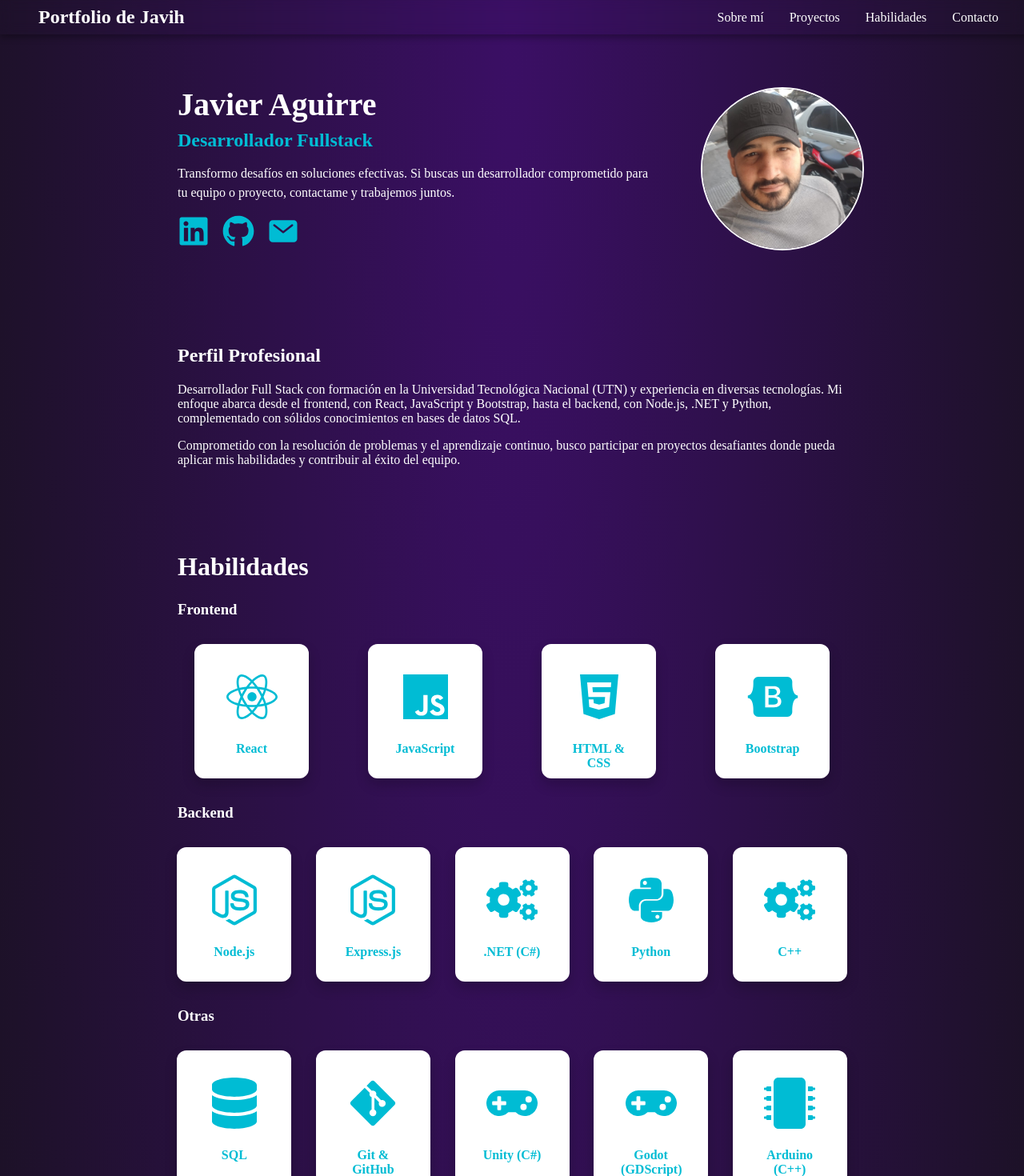
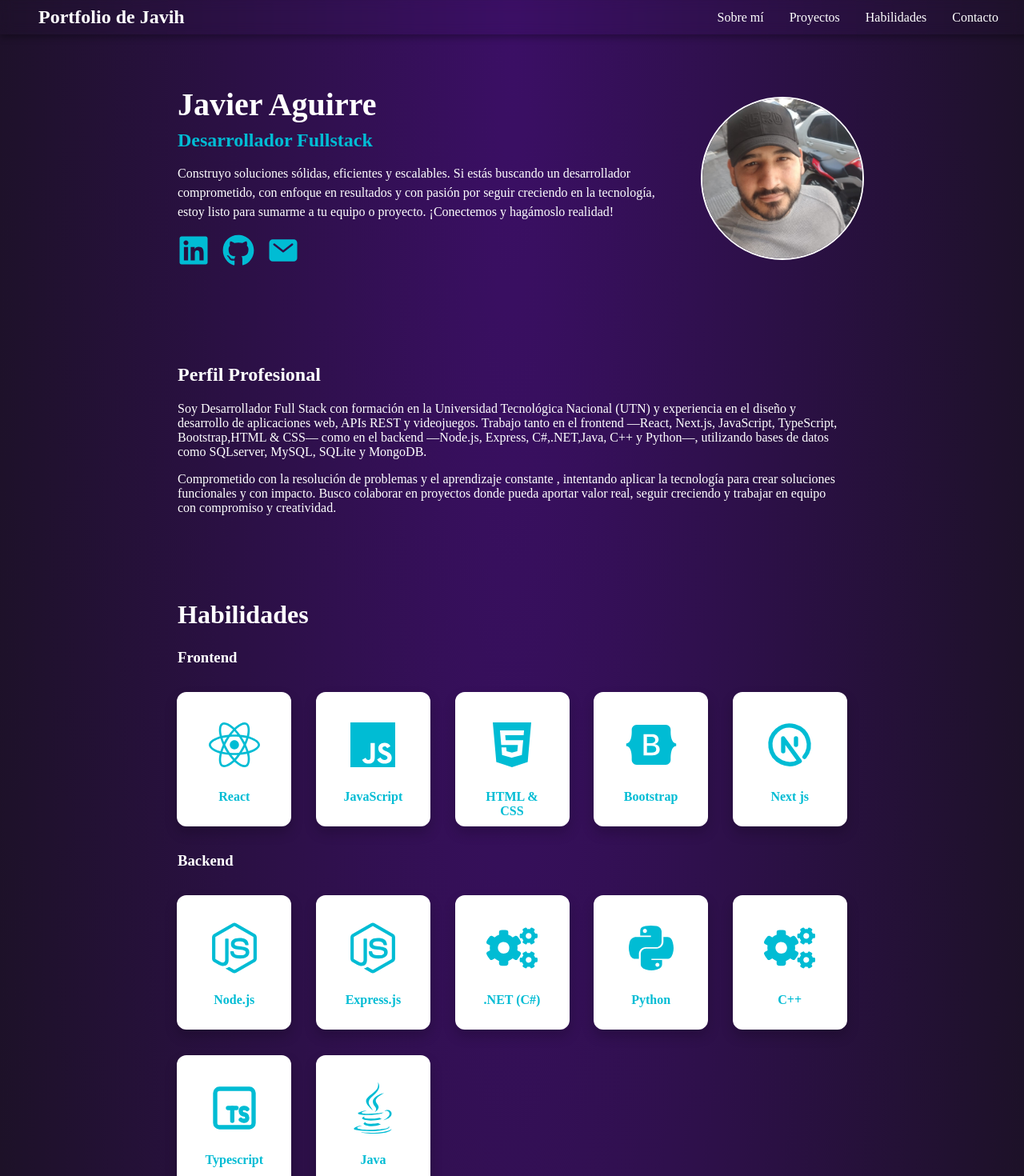
Before and after one commit to Javih95/Portfolio_react, a React (Vite) app in the folder vite-project/: page / in a window 1280 px wide. Shown: the top 1470 px of the page at 80% size. Built offline with nearby package versions, Linux system fonts and the light colour scheme.

Commit message:
corrigiendo textos

```diff
--- a/vite-project/src/views/Contacto.jsx
+++ b/vite-project/src/views/Contacto.jsx
@@ -15,10 +15,10 @@ export const Contacto = () => {
       })
       .then(
         () => {
-          console.log('SUCCESS!');
+          alert('Sent!');
         },
         (error) => {
-          console.log('FAILED...', error.text);
+          alert(JSON.stringify(err));
         },
       );
   };
--- a/vite-project/src/views/Header.jsx
+++ b/vite-project/src/views/Header.jsx
@@ -33,7 +33,7 @@ export function Header() {
         <h1 className="header-title">Javier Aguirre</h1>
         <h2 className="header-subtitle">Desarrollador Fullstack</h2>
         <p className="header-description">
-          Transformo desafíos en soluciones efectivas. Si buscas un desarrollador comprometido para tu equipo o proyecto, contactame y trabajemos juntos.
+          Construyo soluciones sólidas, eficientes y escalables. Si estás buscando un desarrollador comprometido, con enfoque en resultados y con pasión por seguir creciendo en la tecnología, estoy listo para sumarme a tu equipo o proyecto. ¡Conectemos y hagámoslo realidad!
         </p>
         <div className="header-socials">
           <a href="https://www.linkedin.com/in/javier-aguirre95" target="_blank" rel="noopener noreferrer">
--- a/vite-project/src/views/PerfilProfesional.jsx
+++ b/vite-project/src/views/PerfilProfesional.jsx
@@ -7,10 +7,10 @@ export function PerfilProfesional() {
       <div className="contenido">
       <h2>Perfil Profesional</h2>
       <p>
-      Desarrollador Full Stack con formación en la Universidad Tecnológica Nacional (UTN) y experiencia en diversas tecnologías. Mi enfoque abarca desde el frontend, con React, JavaScript y Bootstrap, hasta el backend, con Node.js, .NET y Python, complementado con sólidos conocimientos en bases de datos SQL.
+      Soy Desarrollador Full Stack con formación en la Universidad Tecnológica Nacional (UTN) y experiencia en el diseño y desarrollo de aplicaciones web, APIs REST y videojuegos. Trabajo tanto en el frontend —React, Next.js, JavaScript, TypeScript, Bootstrap,HTML & CSS— como en el backend —Node.js, Express, C#,.NET,Java, C++ y Python—, utilizando bases de datos como SQLserver, MySQL, SQLite y MongoDB.
       </p>
       <p>
-      Comprometido con la resolución de problemas y el aprendizaje continuo, busco participar en proyectos desafiantes donde pueda aplicar mis habilidades y contribuir al éxito del equipo.
+      Comprometido con la resolución de problemas y el aprendizaje constante , intentando aplicar la tecnología para crear soluciones funcionales y con impacto. Busco colaborar en proyectos donde pueda aportar valor real, seguir creciendo y trabajar en equipo con compromiso y creatividad.
       </p>
       </div>
     </section>
--- a/vite-project/src/views/Skills.jsx
+++ b/vite-project/src/views/Skills.jsx
@@ -1,7 +1,7 @@
 import './Css/Skills.css';
 import { UseInView } from "../hooks/useInViews";
-import { FaReact, FaNodeJs, FaDatabase, FaJs, FaHtml5, FaBootstrap, FaCogs, FaPython, FaGitAlt, FaGamepad, FaMicrochip, FaAndroid, FaCode, FaCheckSquare, FaPlug, FaPuzzlePiece, FaBook } from 'react-icons/fa';
-
+import { FaReact, FaNodeJs, FaDatabase, FaJs, FaHtml5, FaBootstrap, FaCogs, FaPython, FaGitAlt, FaGamepad, FaMicrochip, FaCheckSquare,FaJava} from 'react-icons/fa';
+import { TbBrandNextjs,TbBrandTypescript,TbBrandMongodb  } from "react-icons/tb";
 export const Skills = () => {
   const skills = [
     { id: 1, name: 'React', icon: <FaReact />, category: 'frontend' },
@@ -18,7 +18,12 @@ export const Skills = () => {
     { id: 12, name: 'Unity (C#)', icon: <FaGamepad />, category: 'other' },
     { id: 13, name: 'Godot (GDScript)', icon: <FaGamepad />, category: 'other' },
     { id: 14, name: 'Arduino (C++)', icon: <FaMicrochip />, category: 'other' },
-    { id: 17, name: 'Unit Testing', icon: <FaCheckSquare />, category: 'other' }
+    { id: 17, name: 'Unit Testing', icon: <FaCheckSquare />, category: 'other' },
+    { id: 18, name: 'Next js', icon: <TbBrandNextjs />, category: 'frontend' },
+    { id: 19, name: 'Typescript', icon: <TbBrandTypescript />, category: 'backend' },
+    { id: 19, name: 'Java', icon: <FaJava />, category: 'backend' },
+    { id: 19, name: 'MongoDb', icon: <TbBrandMongodb />, category: 'other' },
+
   ];
 
   const [skillsRef, skillsVisible] = UseInView();
--- a/vite-project/src/views/SobreMi.jsx
+++ b/vite-project/src/views/SobreMi.jsx
@@ -1,24 +1,22 @@
 import './Css/SobreMi.css';
-import {LineaDeTiempo} from"../componentes/LineaDeTiempo"
+import { LineaDeTiempo } from "../componentes/LineaDeTiempo"
 import { UseInView } from "../hooks/useInViews";
-export const SobreMi= () => {
+export const SobreMi = () => {
   const [sobreMiRef, sobreMiVisible] = UseInView();
   return (
-    <section id="about-me"  ref={sobreMiRef} className={`about-me card slide-in ${sobreMiVisible ? "visible" : ""}`}>
+    <section id="about-me" ref={sobreMiRef} className={`about-me card slide-in ${sobreMiVisible ? "visible" : ""}`}>
       <h2>Sobre Mí</h2>
       <div className="about-me-content">
         <p>
-        "Soy desarrollador full stack dedicado a crear soluciones innovadoras y videojuegos que fusionan creatividad y funcionalidad.
-        Mi especialización en tecnologías como React, Node.js y .NET me permite desarrollar aplicaciones web robustas y escalables,
-         mientras que mi interés en el diseño de videojuegos me impulsa a explorar nuevas formas de interacción y entretenimiento.
-         Actualmente, trabajo en proyectos que combinan ambos mundos, buscando crear experiencias únicas para los usuarios."
+          Soy curioso, autodidacta y apasionado por la tecnología. Disfruto tanto de construir soluciones prácticas como de explorar áreas creativas como el diseño de videojuegos y la robótica.
+          Cuando no estoy trabajando, me gusta:
+          Diseñar juegos interactivos que mezclen narrativa y mecánicas simples.
+          Aprender sobre inteligencia artificial, desarrollo multiplataforma y nuevas tendencias del sector.
+          Crear prototipos con Arduino que enseñen programación y electrónica de forma lúdica.
         </p>
-        <p>
-        Disfruto del aprendizaje continuo y la exploración de nuevas tecnologías.
-        En mi tiempo libre, me sumerjo en el mundo del desarrollo de videojuegos,me informo y experimento con avances tecnologicos y doy vida a proyectos de robótica con Arduino.
-        </p>
+        <p>Siempre busco crecer profesionalmente, compartir lo que aprendo y ser parte de proyectos que generen un impacto positivo.</p>
       </div>
-      <LineaDeTiempo/>
+      <LineaDeTiempo />
     </section>
   );
 };
```
